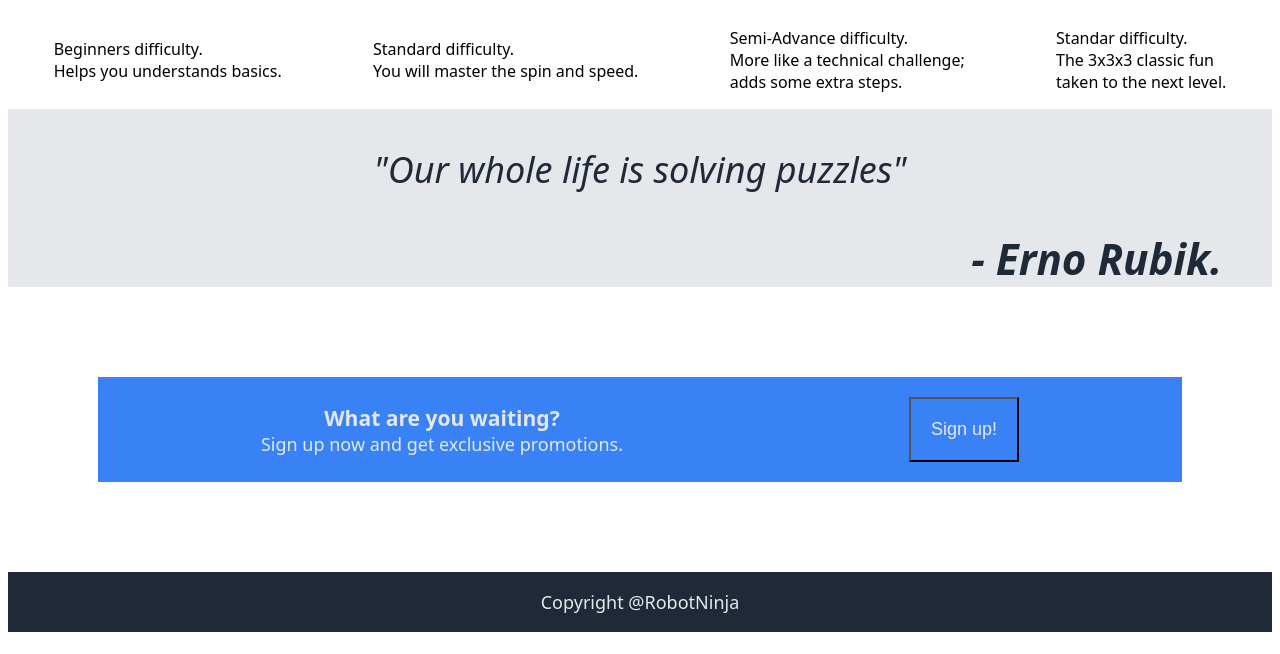
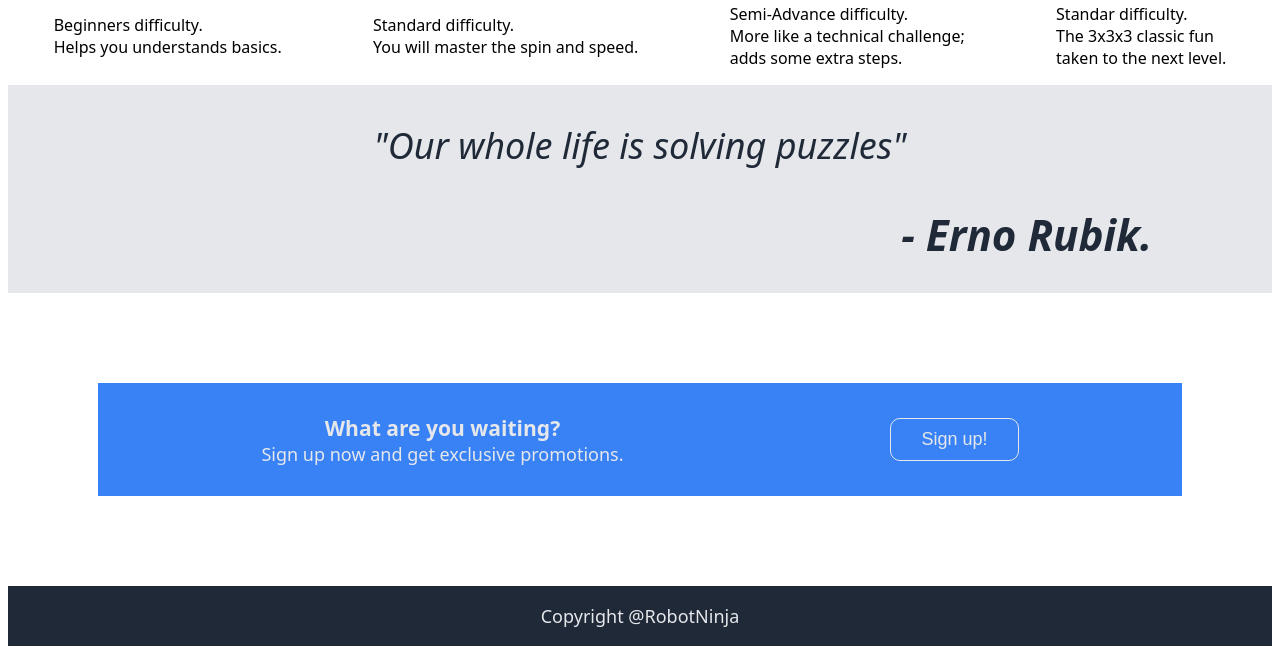
Before and after one commit to Gabotz1/odin-landing-page, a plain HTML site: page index.html in a window 1280 px wide. Shown: the part 624-1278 px from the top of the page. Drawn offline with Linux system fonts and the light colour scheme.

Commit message:
finish buttons style

```diff
--- a/style.css
+++ b/style.css
@@ -70,6 +70,8 @@ h6 {
     flex-direction: column;
     align-self: flex-end;
     padding-right: 50px;
+    margin-right: 70px;
+    margin-bottom: 30px;
 }
 
 .banner,
@@ -81,7 +83,7 @@ button {
     flex-direction: row;
     justify-content: space-around;
     align-items: center;
-    padding: 20px;
+    padding: 30px;
 }
 
 h3,
@@ -95,3 +97,15 @@ h3,
 .main-4 {
     padding: 90px;
 }
+
+button{
+    padding: 10px;
+    padding-inline: 30px;
+    border: 0px;
+    border-radius: 10px;
+}
+
+.button2 {
+    border: 1px solid;
+
+}
```
Also changed, not shown: 1 other file.
